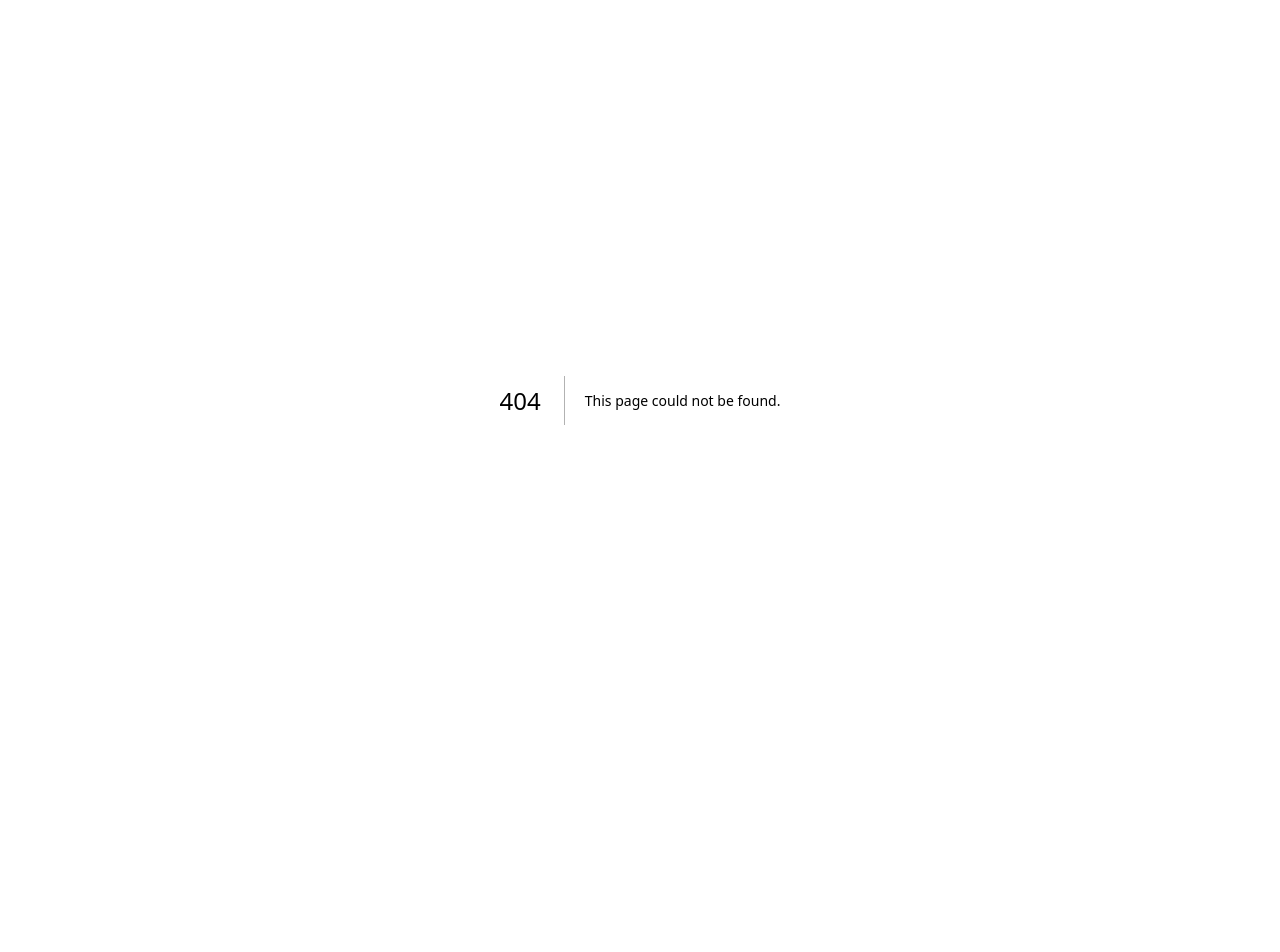
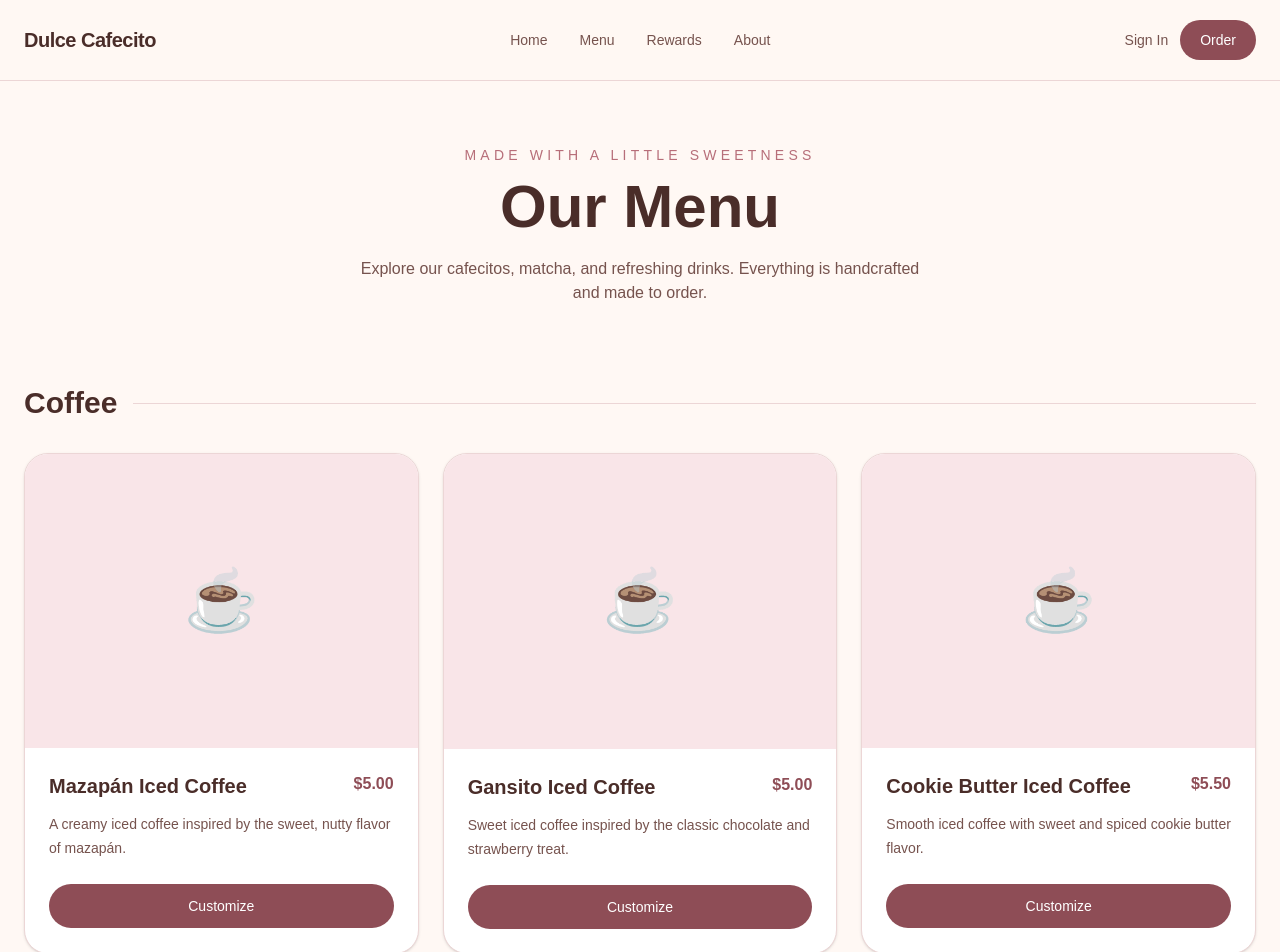
Before and after one commit to fertap05/dulce-cafecito, a Next.js app: page /menu in a window 1280 px wide. Before the commit this address had no page. Shown: the top 952 px of the page. Before the commit the page ends 800 px from the top, so only its background shows below. Built offline with nearby package versions, Linux system fonts and the light colour scheme.

Commit message:
Add initial menu page and product cards

```diff
--- /dev/null
+++ b/src/app/menu/page.tsx
@@ -0,0 +1,65 @@
+import Header from "@/components/Header";
+import MenuCard from "@/components/MenuCard";
+import { menuItems } from "@/data/menu";
+
+export default function MenuPage() {
+  const coffee = menuItems.filter((item) => item.category === "Coffee");
+
+  const matcha = menuItems.filter((item) => item.category === "Matcha");
+
+  const refreshers = menuItems.filter(
+    (item) => item.category === "Refreshers"
+  );
+
+  return (
+    <main className="min-h-screen bg-[#fff8f4] text-[#4a2d29]">
+      <Header />
+
+      <section className="mx-auto max-w-7xl px-6 py-16">
+        <div className="text-center">
+          <p className="text-sm uppercase tracking-[0.3em] text-[#b76e79]">
+            Made with a little sweetness
+          </p>
+
+          <h1 className="mt-3 text-4xl font-semibold sm:text-6xl">
+            Our Menu
+          </h1>
+
+          <p className="mx-auto mt-5 max-w-xl text-[#76534e]">
+            Explore our cafecitos, matcha, and refreshing drinks.
+            Everything is handcrafted and made to order.
+          </p>
+        </div>
+
+        <MenuSection title="Coffee" items={coffee} />
+
+        <MenuSection title="Matcha" items={matcha} />
+
+        <MenuSection title="Refreshers" items={refreshers} />
+      </section>
+    </main>
+  );
+}
+
+type MenuSectionProps = {
+  title: string;
+  items: typeof menuItems;
+};
+
+function MenuSection({ title, items }: MenuSectionProps) {
+  return (
+    <section className="mt-20">
+      <div className="mb-8 flex items-center gap-4">
+        <h2 className="text-3xl font-semibold">{title}</h2>
+
+        <div className="h-px flex-1 bg-[#ecd6d6]" />
+      </div>
+
+      <div className="grid gap-6 sm:grid-cols-2 lg:grid-cols-3">
+        {items.map((item) => (
+          <MenuCard key={item.id} item={item} />
+        ))}
+      </div>
+    </section>
+  );
+}
--- /dev/null
+++ b/src/components/MenuCard.tsx
@@ -0,0 +1,52 @@
+import type { MenuItem } from "@/data/menu";
+
+type MenuCardProps = {
+  item: MenuItem;
+};
+
+export default function MenuCard({ item }: MenuCardProps) {
+  return (
+    <article className="overflow-hidden rounded-3xl border border-[#ecd6d6] bg-white shadow-sm transition hover:-translate-y-1 hover:shadow-md">
+      <div className="flex aspect-[4/3] items-center justify-center bg-[#f9e5e8]">
+        <span className="text-6xl">
+          {item.category === "Coffee"
+            ? "☕"
+            : item.category === "Matcha"
+              ? "🍵"
+              : "🍓"}
+        </span>
+      </div>
+
+      <div className="p-6">
+        <div className="flex items-start justify-between gap-4">
+          <h3 className="text-xl font-semibold text-[#4a2d29]">
+            {item.name}
+          </h3>
+
+          <p className="font-semibold text-[#8e4d56]">
+            ${item.price.toFixed(2)}
+          </p>
+        </div>
+
+        <p className="mt-3 text-sm leading-6 text-[#76534e]">
+          {item.description}
+        </p>
+
+        <div className="mt-6">
+          {item.available ? (
+            <button className="w-full rounded-full bg-[#8e4d56] px-5 py-3 text-sm font-medium text-white transition hover:bg-[#763d46]">
+              Customize
+            </button>
+          ) : (
+            <button
+              disabled
+              className="w-full cursor-not-allowed rounded-full bg-[#eadada] px-5 py-3 text-sm font-medium text-[#a47d7d]"
+            >
+              Sold Out
+            </button>
+          )}
+        </div>
+      </div>
+    </article>
+  );
+}
--- /dev/null
+++ b/src/data/menu.ts
@@ -0,0 +1,101 @@
+export type MenuItem = {
+  id: number;
+  name: string;
+  description: string;
+  price: number;
+  category: "Coffee" | "Matcha" | "Refreshers";
+  available: boolean;
+};
+
+export const menuItems: MenuItem[] = [
+  {
+    id: 1,
+    name: "Mazapán Iced Coffee",
+    description:
+      "A creamy iced coffee inspired by the sweet, nutty flavor of mazapán.",
+    price: 5,
+    category: "Coffee",
+    available: true,
+  },
+  {
+    id: 2,
+    name: "Gansito Iced Coffee",
+    description:
+      "Sweet iced coffee inspired by the classic chocolate and strawberry treat.",
+    price: 5,
+    category: "Coffee",
+    available: true,
+  },
+  {
+    id: 3,
+    name: "Cookie Butter Iced Coffee",
+    description:
+      "Smooth iced coffee with sweet and spiced cookie butter flavor.",
+    price: 5.5,
+    category: "Coffee",
+    available: true,
+  },
+  {
+    id: 4,
+    name: "Caramel Iced Coffee",
+    description:
+      "Classic iced coffee finished with a rich caramel flavor.",
+    price: 4.5,
+    category: "Coffee",
+    available: true,
+  },
+  {
+    id: 5,
+    name: "Abuelita Iced Latte",
+    description:
+      "A cozy iced latte inspired by Mexican chocolate flavors.",
+    price: 5,
+    category: "Coffee",
+    available: true,
+  },
+  {
+    id: 6,
+    name: "Iced Matcha Latte",
+    description:
+      "Creamy matcha served over ice for a smooth and refreshing drink.",
+    price: 5,
+    category: "Matcha",
+    available: true,
+  },
+  {
+    id: 7,
+    name: "Strawberry Matcha",
+    description:
+      "Iced matcha topped with sweet strawberry cold foam.",
+    price: 5,
+    category: "Matcha",
+    available: true,
+  },
+  {
+    id: 8,
+    name: "Berry Chill",
+    description:
+      "A refreshing berry drink served with your choice of water or lemonade.",
+    price: 5,
+    category: "Refreshers",
+    available: true,
+  },
+  {
+    id: 9,
+    name: "Mango & Dragonfruit",
+    description:
+      "Tropical mango and dragonfruit refresher served with lemonade.",
+    price: 5,
+    category: "Refreshers",
+    available: true,
+  },
+  {
+    id: 10,
+    name: "Strawberry Açaí",
+    description:
+      "A fruity strawberry and açaí refresher served chilled.",
+    price: 5,
+    category: "Refreshers",
+    available: false,
+  },
+];
```
